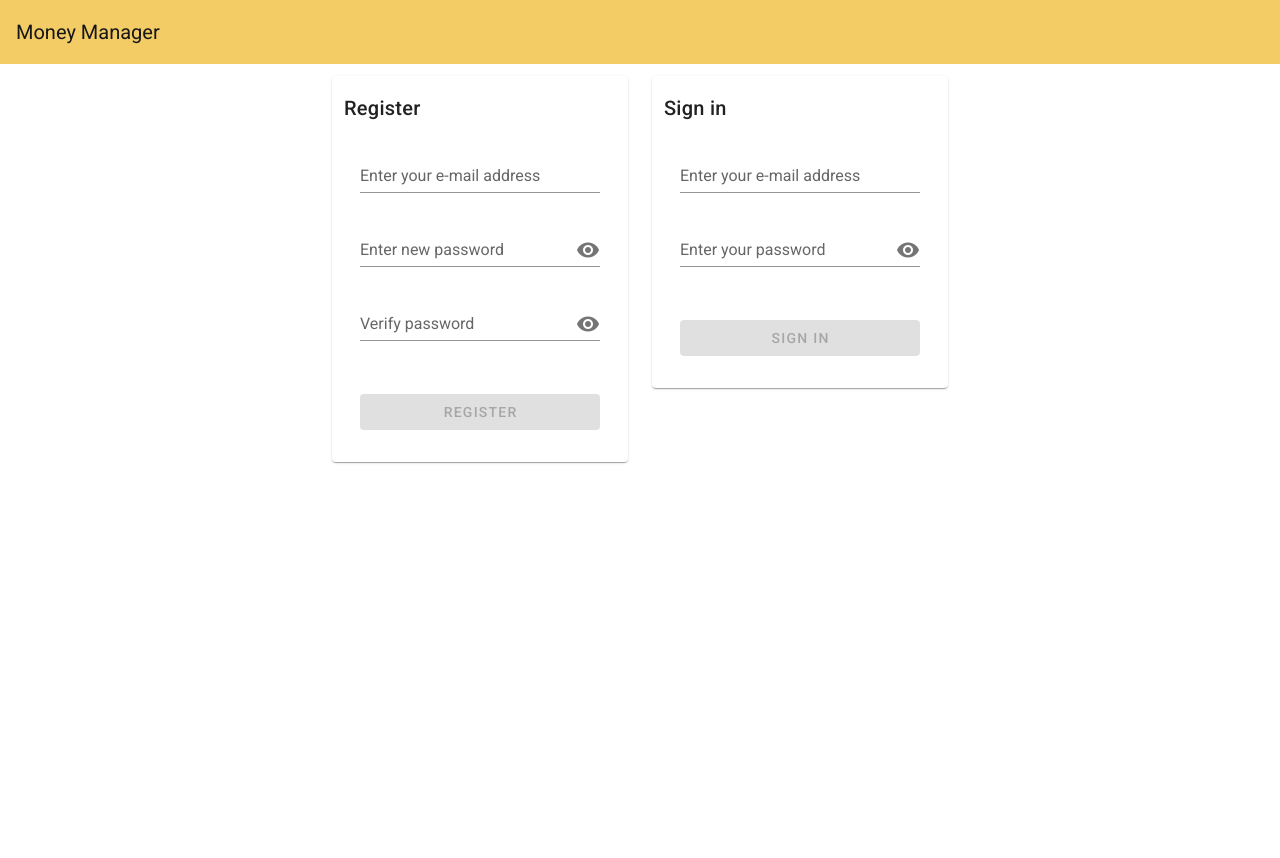
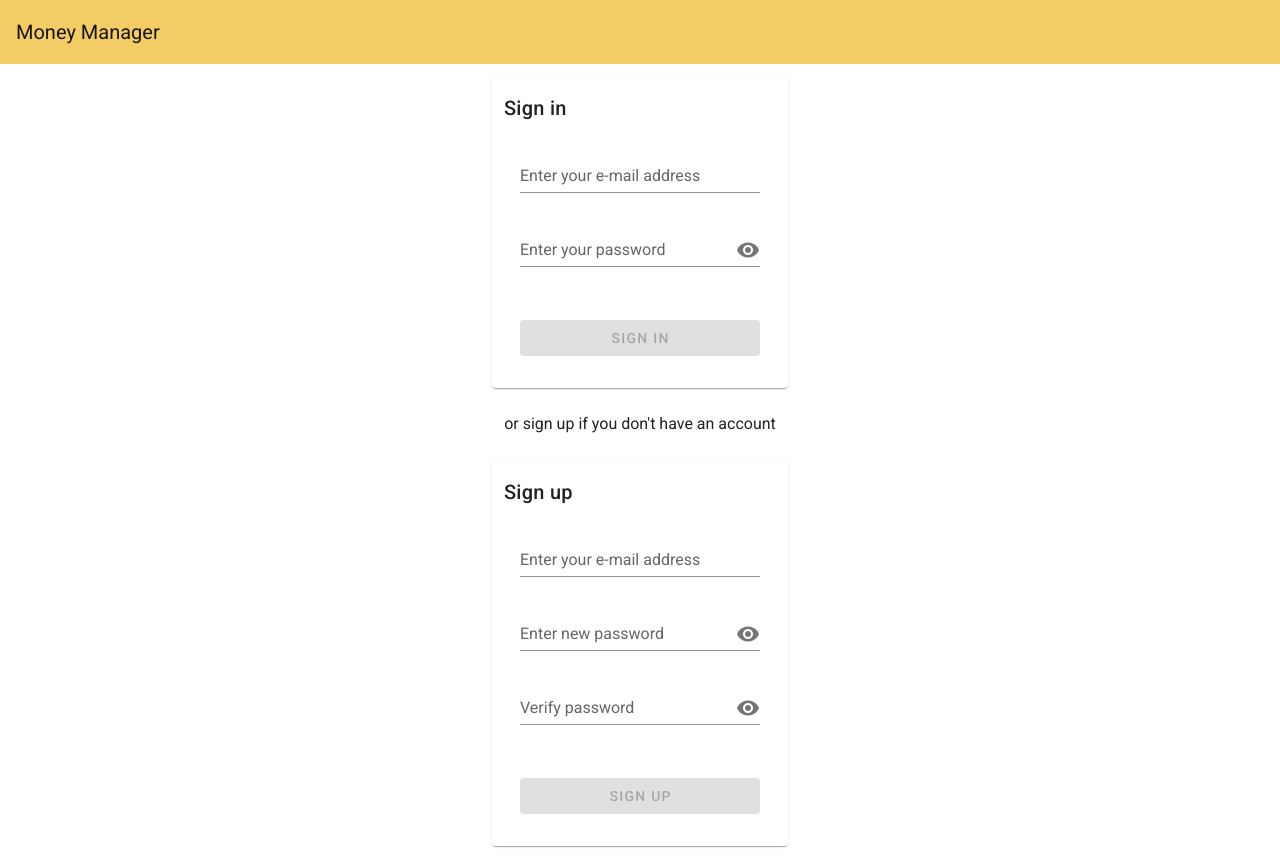
Before and after one commit to spiderlisa/money-manager, a Vue app: page /#/login in a window 1280 px wide. Before the commit the page ends 800 px from the top, so only its background shows below. Built offline with nearby package versions, Linux system fonts and the light colour scheme; no server answers.

Commit message:
login update

```diff
--- a/src/components/pages/Login.vue
+++ b/src/components/pages/Login.vue
@@ -1,11 +1,12 @@
 <template>
-  <v-container fluid class="fill-height">
+  <v-container fluid>
     <v-row justify="center">
       <v-col cols="12" sm="6" md="4" lg="3">
+        <LoginForm />
+        <div class="my-6 d-flex justify-center" color="primary">
+          or sign up if you don't have an account
+        </div>
         <RegisterForm />
-      </v-col>
-      <v-col cols="12" sm="6" md="4" lg="3">
-        <LoginForm />
       </v-col>
     </v-row>
   </v-container>
--- a/src/components/parts/RegisterForm.vue
+++ b/src/components/parts/RegisterForm.vue
@@ -1,7 +1,7 @@
 <template>
   <v-card flat elevation="1">
     <v-card-title class="px-3">
-      Register
+      Sign up
     </v-card-title>
     <v-card-text>
       <v-form v-model="dataIsValid" class="px-3 mt-2 mb-4">
@@ -39,7 +39,7 @@
           block
           @click="sendForm"
         >
-          Register
+          Sign up
         </v-btn>
       </v-form>
     </v-card-text>
```
Also changed, not shown: src/components/parts/CategoryInfo.vue (+15 -3 lines).
